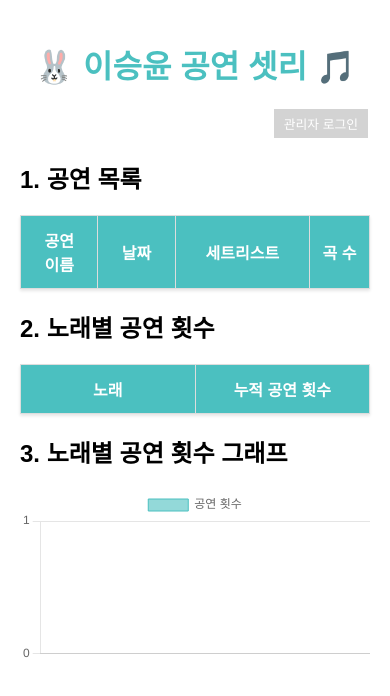
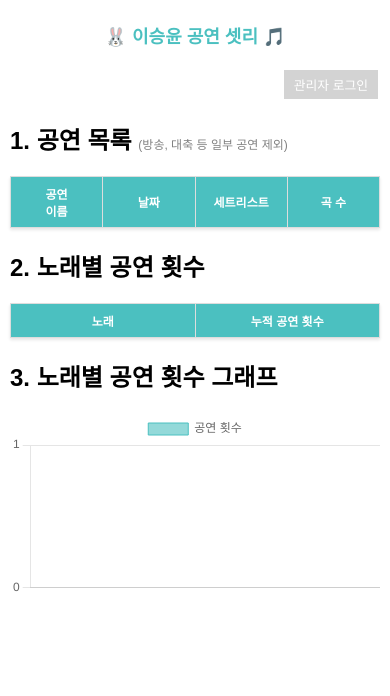
Before and after one commit to pistos0821/leeseungyoon_setlist, a plain HTML site: page index.html in a window 390 px wide. Drawn offline with nearby package versions, Linux system fonts and the light colour scheme.

Commit message:
Update index.html

```diff
--- a/index.html
+++ b/index.html
@@ -84,6 +84,31 @@
             font-size: 0.8em; /* 크기 줄이기 */
             padding: 5px 10px; /* 크기 줄이기 */
         }
+        .note {
+            font-size: 0.5em; /* 작은 글씨 크기 */
+            color: gray; /* 회색 글씨 */
+            font-weight: lighter; /* 얇은 글씨 */
+        }
+
+        /* 모바일 장치에 맞는 스타일 추가 */
+        @media only screen and (max-width: 600px) {
+            body {
+                padding: 10px;
+            }
+            .title {
+                font-size: 18px;
+            }
+            table, th, td {
+                font-size: 12px;
+                padding: 8px;
+            }
+            .wide-column {
+                width: auto;
+            }
+            .narrow-column {
+                width: auto;
+            }
+        }
     </style>
 </head>
 <body>
@@ -109,7 +134,7 @@
     </div>
 
     <div id="performanceList" class="section">
-        <h2>1. 공연 목록</h2>
+        <h2>1. 공연 목록 <span class="note">(방송, 대축 등 일부 공연 제외)</span></h2>
         <table>
             <thead>
                 <tr>
```
